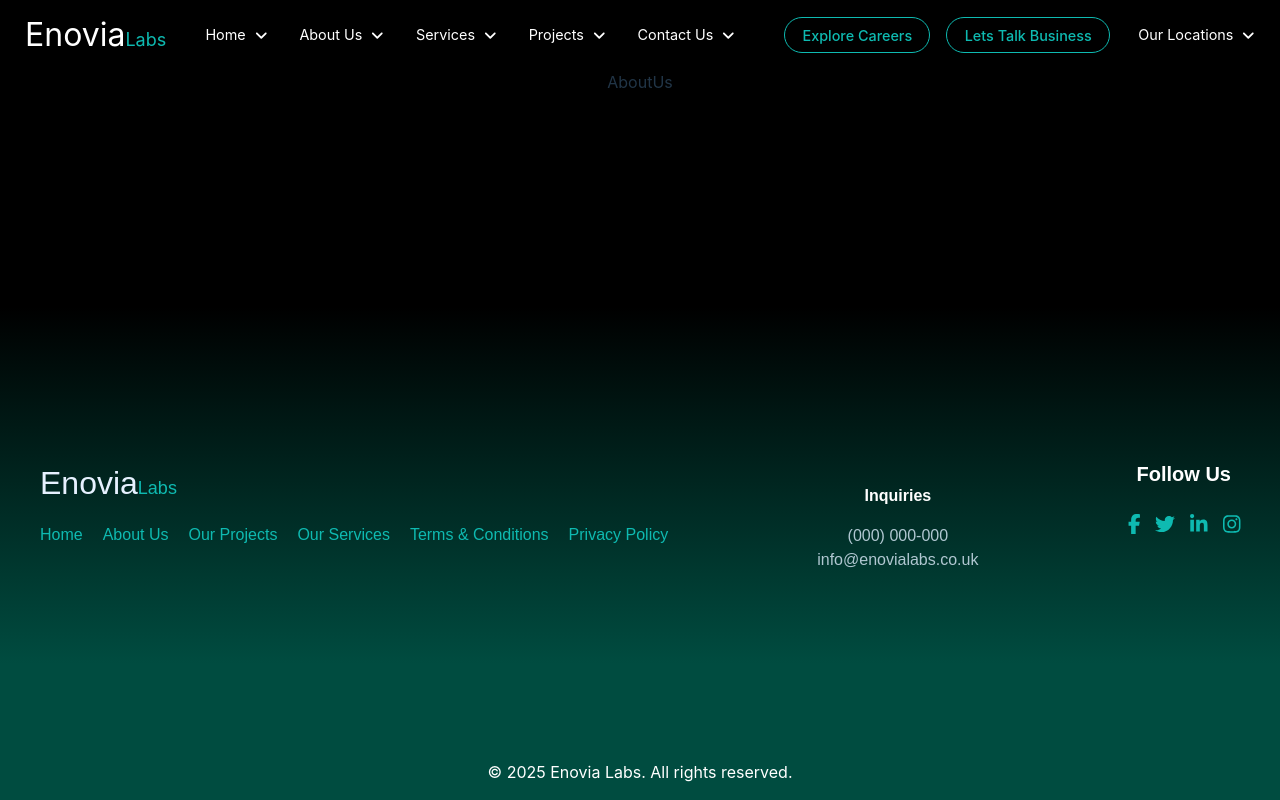
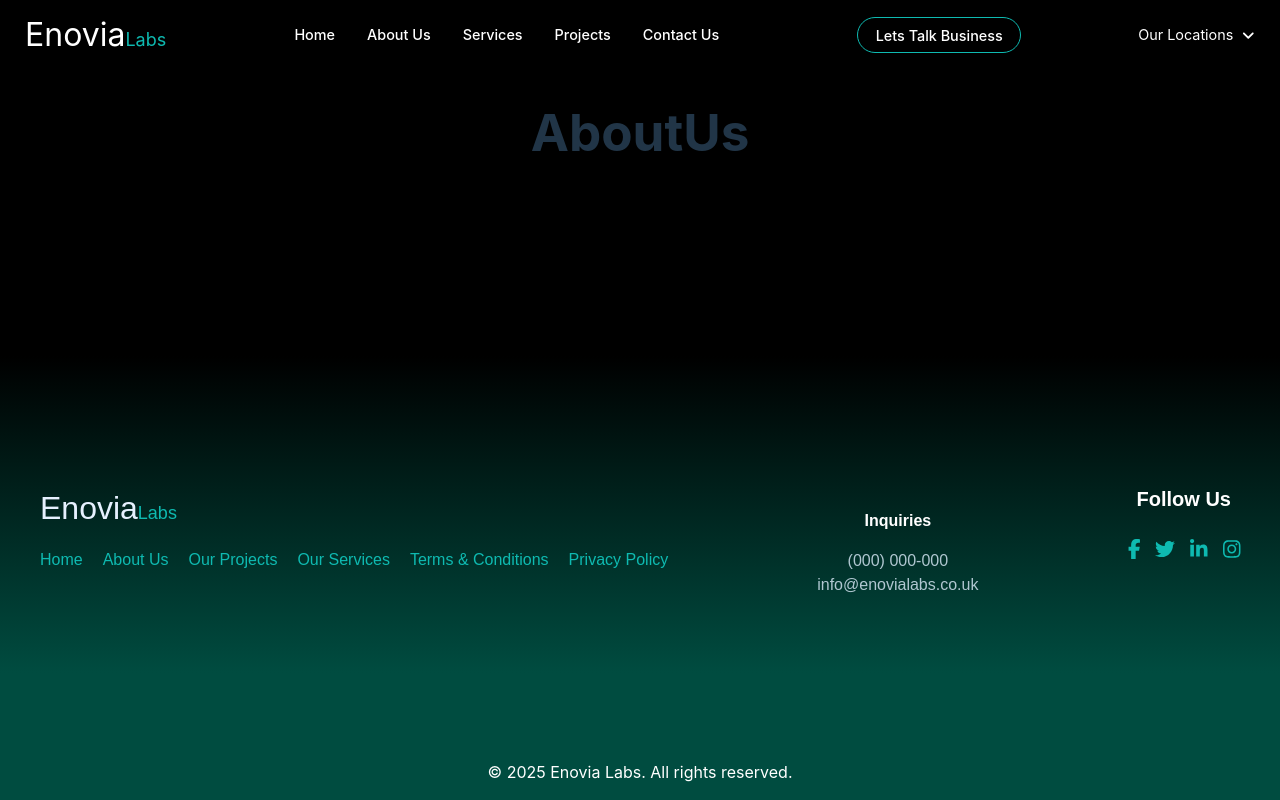
Before and after one commit to ahsanshabbir797/enovia-labs, a React (Vite) app: page /about-us in a window 1280 px wide. Built offline with nearby package versions, Linux system fonts and the light colour scheme.

Commit message:
setup routing for the pages

```diff
--- a/src/App.tsx
+++ b/src/App.tsx
@@ -1,9 +1,12 @@
-import { BrowserRouter, Route, Routes } from "react-router-dom";
+import { BrowserRouter, Navigate, Route, Routes } from "react-router-dom";
 import "./App.css";
-import Home from "./pages/Home/Home";
-import AboutUs from "./pages/About-Us/AboutUs";
 import Navbar from "./components/Navbar/Navbar";
-import Footer from "./components/Footer/Footer.tsx";
+import Footer from "./components/Footer/Footer";
+import AboutUsPage from "./pages/About-Us/AboutUs";
+import ServicesPage from "./pages/Services/Services";
+import ProjectsPage from "./pages/Projects/Projects";
+import ContactUsPage from "./pages/Contact-Us/ContactUs";
+import HomePage from "./pages/Home/Home";
 
 function App() {
   return (
@@ -13,8 +16,12 @@ function App() {
           <Navbar />
           <main className="mainContent">
             <Routes>
-              <Route path="/" element={<Home />} />
-              <Route path="/about-us" element={<AboutUs />} />
+              <Route path="/" element={<HomePage />} />
+              <Route path="/about-us" element={<AboutUsPage />} />
+              <Route path="/services" element={<ServicesPage />} />
+              <Route path="/projects" element={<ProjectsPage />} />
+              <Route path="/contact-us" element={<ContactUsPage />} />
+              <Route path="*" element={<Navigate to="/" />} />
             </Routes>
           </main>
           <Footer />
--- a/src/components/Navbar/Navbar.css
+++ b/src/components/Navbar/Navbar.css
@@ -12,6 +12,9 @@
     z-index: 1000;
 }
 
+.logo-text {
+  cursor: pointer;
+}
 
 .logo-text-enovia {
   font-size: 32px;
@@ -39,6 +42,14 @@
     transition: transform 0.3s ease-in-out;
   }
 
+  .link-text {
+    color: white;
+  }
+
+  .link-text:hover {
+    color: white;
+  }
+
   .rotate {
     transform: rotate(180deg);
   }
@@ -57,14 +68,13 @@
 .nav-button:hover {
   background-color: #0ebab1;
   color: white;
-  border:none
 }
+
 .nav-button:active {
   background-color: #0ebab1;
   color: white;
   border:none
 }
-
 
 .nav-right-option {
   cursor: pointer;
--- a/src/components/Navbar/Navbar.tsx
+++ b/src/components/Navbar/Navbar.tsx
@@ -2,19 +2,21 @@ import "./Navbar.css";
 import { FontAwesomeIcon } from "@fortawesome/react-fontawesome";
 import { faAngleDown } from "@fortawesome/free-solid-svg-icons";
 import { useState } from "react";
+import { Link } from "react-router-dom";
 
 type MenuItem = {
   option: string;
   isOpen: boolean;
+  routeLink:string;
 };
 
 const Navbar = () => {
   const [menuItems, setMenuItems] = useState<MenuItem[]>([
-    { option: "Home", isOpen: false },
-    { option: "About Us", isOpen: false },
-    { option: "Services", isOpen: false },
-    { option: "Projects", isOpen: false },
-    { option: "Contact Us", isOpen: false },
+    { option: "Home",routeLink:"/", isOpen: false },
+    { option: "About Us",routeLink:"/about-us", isOpen: false },
+    { option: "Services",routeLink:"/services", isOpen: false },
+    { option: "Projects",routeLink:"/projects", isOpen: false },
+    { option: "Contact Us",routeLink:"/contact-us", isOpen: false },
   ]);
 
   const [rightMenu, setRightMenu] = useState({
@@ -38,18 +40,13 @@ const Navbar = () => {
         <ul className="navbar-items">
           {menuItems.map((item, index) => (
             <li key={index} onClick={() => handleToggle(index)}>
-              {item.option}{" "}
-              <FontAwesomeIcon
-                icon={faAngleDown}
-                className={`caret-icon ${item.isOpen ? "rotate" : ""}`}
-              />
+              <Link className="link-text" to={item.routeLink}>{item.option}</Link>
             </li>
           ))}
         </ul>
       </div>
       <div className="buttons-container">
-        <button className="nav-button">Explore Careers</button>
-        <button className="nav-button">Lets Talk Business</button>
+        <button className="nav-button"><Link className="link-text" to="/contact-us">Lets Talk Business</Link></button>
       </div>
       <div
         className="nav-right-option"
--- a/src/pages/About-Us/AboutUs.tsx
+++ b/src/pages/About-Us/AboutUs.tsx
@@ -1,3 +1,5 @@
-export default function AboutUs() {
-  return <div>AboutUs</div>;
+function AboutUsPage() {
+  return <h1>AboutUs</h1>;
 }
+
+export default AboutUsPage;
--- /dev/null
+++ b/src/pages/Contact-Us/ContactUs.tsx
@@ -0,0 +1,7 @@
+function ContactUsPage() {
+    return (
+        <h1>Contact Us</h1>
+     );
+}
+
+export default ContactUsPage;
--- a/src/pages/Home/Home.tsx
+++ b/src/pages/Home/Home.tsx
@@ -6,7 +6,7 @@ import OurIndustries from "../../components/Our-Industries/Our-Industries";
 import OurInsights from "../../components/Our-Insights/OurInsights";
 import OurAchievements from "../../components/Our-Achievements/Our-Achievements";
 
-export default function Home() {
+function HomePage() {
   return (
     <div className={styles.homePage}>
       <div className={styles.videoContainer}>
@@ -23,3 +23,5 @@ export default function Home() {
     </div>
   );
 }
+
+export default HomePage
--- /dev/null
+++ b/src/pages/Projects/Projects.tsx
@@ -0,0 +1,7 @@
+function ProjectsPage() {
+    return (
+        <h1>Projects Page</h1>
+     );
+}
+
+export default ProjectsPage;
--- /dev/null
+++ b/src/pages/Services/Services.tsx
@@ -0,0 +1,7 @@
+function ServicesPage() {
+    return (
+        <h1>Services Page</h1>
+     );
+}
+
+export default ServicesPage;
```
Also changed, not shown: src/pages/Contact-Us/ContactUs.module.css (added), src/pages/Projects/Projects.module.css (added), src/pages/Services/Services.module.css (added).
